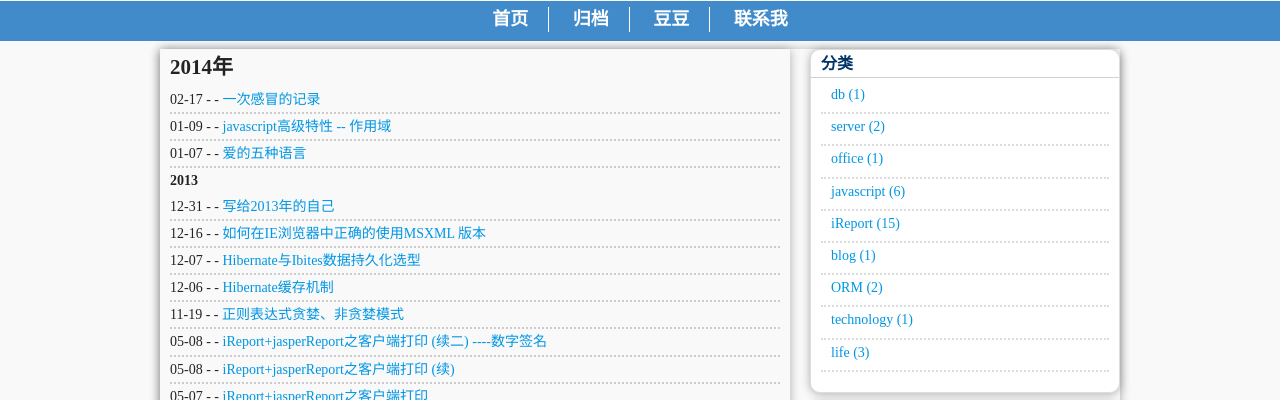
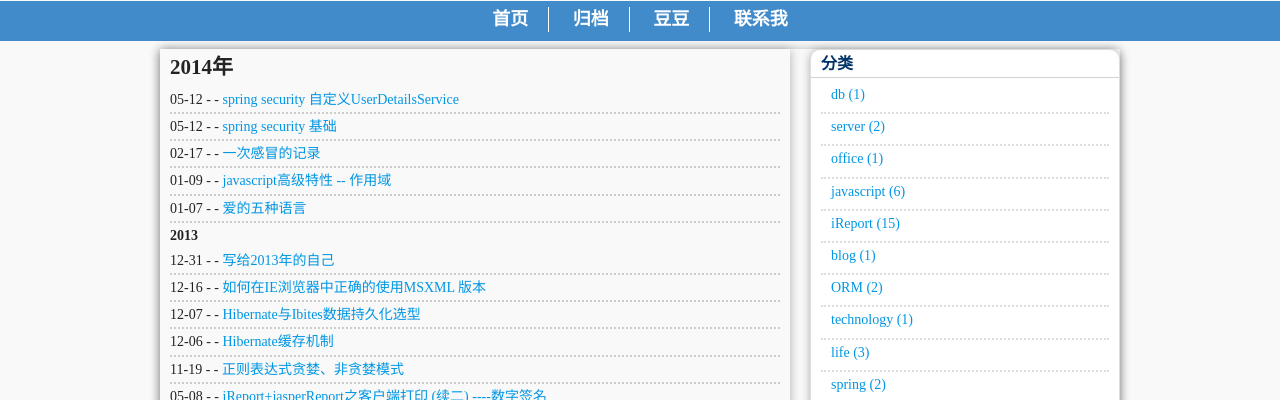
Before and after one commit to jutleo/jutleo.github.com, a Jekyll site: the page built from category.html, in a window 1280 px wide, cut to the strip 0-400 px from the top of the page. Built offline with Jekyll 4.4.1, drawn with Linux system fonts in a browser that asks for light colours; Markdown is read by kramdown in place of the engine named in the settings; some of the changed lines change nothing that is shown.

Commit message:
又一篇

```diff
--- /dev/null
+++ b/_posts/2014-05-12-spring-security-01.md
@@ -0,0 +1,58 @@
+---
+layout: post
+title: "spring security 基础"
+tagline: "spring securiy自我理解，及如何解决实际问题"
+categories: spring
+description: "&emsp;系统中用到spring security框架，集成开源cas实现单点登录"
+tags: spring
+---
+##开篇
+&emsp;如果你对`spring security`有疑问，请先阅读官方文档，由于本文提到的`spring security`是基于2.0.8版本的，可能跟最新3的版本有出入，请自行查阅文档，思路都是想通的。
+
+##说明
+&emsp;`spring security`是基于`spring AOP` 和 `Servlet`的安全过滤框架，基于Web请求访问和方法调用处理身份验证和授权。试想它出现在系统中的原因及作用？
+
+##原理
+&emsp;`spring security`分为三部分：安全拦截、身份认证、授权资源
+
+&emsp;`AbstractSecurityInterceptor` 负责拦截所有用户请求，`FilterSecurityInterceptor`负责使用过滤用户的权限，在过滤用户权限时，`spring security`使用认证管理器(`AuthenticationManager`)
+&emsp;调用认证提供者('AuthenticationProvider')去认证用户是否合法，认证提供者通过调用`UserDetailsService`接口的`loadUserByUsername`方法实现用户验证。
+&emsp;`spring`默认为我们提供了，权限提供者`DaoAuthencationProvider`，实现从数据库进行密码验证。
+&emsp;`spring`默认为我们提供了`UserDetailsService`的实现`JdbcDaoImpl`，实现用户信息、权限信息加载。
+
+&emsp;当认证通过后，受保护资源才可以访问。用户通过认证后`spring security`将会写入认证标识到本地线程。
+
+##具体配置
+
+	<security:http auto-config="true" access-denied-page="/core/login/loginError.jsp?login_error=1">
+		<security:form-login login-page="/core/login/login.jsp" authentication-failure-url="/core/login/loginError.jsp?login_error=1" default-target-url="/core/pcis_main.jsp" />
+        <security:logout logout-success-url="/core/login/login.jsp" />
+		<security:intercept-url pattern="/core/login/**" filters="none" />
+		<security:intercept-url pattern="/core/skin/**" filters="none" />
+		<security:intercept-url pattern="/core/js/**" filters="none" />
+		<security:intercept-url pattern="/**" access="ROLE_EVERYONE" />
+	</security:http>
+
+`auto-config="true"` 表示使用默认的过滤器链条，也可自定义，请参阅官方文档
+`access-denied-page` 无权限时的跳转页
+`security:form-login` 控制登录页面
+`login-page` 登录页
+`authentication-failure-url` 登录失败页
+`default-target-url` 认证且有权限后的默认跳转页
+
+&emsp;以下是认证管理配置
+
+	<authentication-manager>
+	    <authentication-provider>
+	        <password-encoder hash="md5">
+	            <salt-source user-property="username"/>
+	        </password-encoder>
+	        <jdbc-user-service data-source-ref="dataSource"
+	            users-by-username-query="select username,password,enabled from tb_user where username = ? and enabled = 1"
+	            authorities-by-username-query="select u.username,r.name from t_user u join user_role ur on u.uid = ur.uid join t_role r on r.rid = ur.rid where u.username = ?" />
+	    </authentication-provider>
+	</authentication-manager>
+
+&emsp;认证提供者默认使用的是DaoAuthenticationProvider，可选配置 密码加密方式，提供数据源 用户信息sql、权限sql
+
+结合spring framework 将会提供默认的登录提示。不在赘述。
--- /dev/null
+++ b/_posts/2014-05-12-spring-security-02.md
@@ -0,0 +1,41 @@
+---
+layout: post
+title: "spring security 自定义UserDetailsService"
+tagline: "spring securiy自我理解，及如何解决实际问题"
+categories: spring
+description: "&emsp;系统中用到spring security框架，集成开源cas实现单点登录"
+tags: spring
+---
+##开篇
+&emsp;接上篇，一般系统的权限设计不仅仅是`spring security`为我们提供的那么简单，当需要定制时如何处理？
+
+##原理
+&emsp;上篇提到，`spring`默认为我们提供了`UserDetailsService`的实现`JdbcDaoImpl`，用来实现用户信息、权限信息的加载，而加载的过程也不需要我们干预，只需要配置简单的
+	SQL即可。现实中，用户的权限信息不仅仅这么简单，这时候需要我们自己去扩展UserDetailsService的实现。
+实现`UserDetailsSevice`只需要继承自`JdbcDaoImpl`即可，`JdbcDaoImpl`需要注入一个数据源来通过数据库进行验证及获取用户信息、权限信息。
+
+&emsp;`UserDetailsSevice`需要注入两个SQL分别用来查询用户信息、权限信息，对应的属性名称分别为`usersByUsernameQuery`和`authoritiesByUsernameQuery`，我们需要重写`loadUserByUsername`，
+此方法将会返回一个`UserDetails`对象，存储用户的上下文信息。
+
+##配置自己的UserDetailsService实现
+
+	<bean id="userDetailsService"
+		class="org.leo.security.SecurityJdbcDaoImpl" p:dataSource-ref="dataSource"
+		p:usersByUsernameQuery="SELECT op.C_OPER_ID,op.C_OPER_CNM,opdpt.C_DPT_CDE,dpt.C_DPT_ABR,op.C_PASSWD,op.C_IS_VALID,op.C_OP_DIFF,op.C_DPT_DIFF,op.C_PRD_DIFF,op.C_DPT_PERM,dpt.C_DPT_REL_CDE,dpt.N_DPT_LEVL,op.C_REL_CDE,op.C_SRC,dpt.C_DPT_DISP_CDE,dpt.C_DPT_OUT_CDE
+                FROM WEB_ORG_OPER op,WEB_GRT_USR_OP_DPT opdpt,WEB_ORG_DPT dpt
+                WHERE  opdpt.C_DPT_CDE = dpt.C_DPT_CDE
+                AND op.C_OPER_ID = opdpt.C_OPER_ID
+                AND op.C_OPER_ID = ?"
+		p:authoritiesByUsernameQuery="SELECT DISTINCT op.C_OPER_ID,r.c_opgrp_cde
+				FROM WEB_GRT_ROLE r,WEB_GRT_USR_ROLE ur,WEB_ORG_OPER op,WEB_GRT_USR_OP_DPT opdpt
+				WHERE r.c_opgrp_cde =ur.c_opgrp_cde AND ur.C_OPER_ID =opdpt.C_OPER_ID  AND ur.C_OPER_ID =op.C_OPER_ID AND ur.C_DPT_CDE =opdpt.C_DPT_CDE
+				AND op.C_OPER_ID = ?"/>
+
+&emsp;`UserDetailsService`就是一个普通的spring bean，配置起来比较简单。
+&emsp;`org.leo.security.SecurityJdbcDaoImpl`的实现其实父类已经帮我们处理了，看看`spring security`的`JdbcDaoImpl`类源码基本就知道如何写了。
+
+&emsp;配置好了自己的实现的`UserDetailsService`,如何让`spring security`认识呢？看看下面的配置：
+
+	<security:authentication-provider user-service-ref="userDetailsService"/>
+
+&emsp;这一句即可告诉`spring security`，对于默认的认证管理(`AuthenticationManager`)，默认的认证提供者(`AuthenticationProvider`),我们使用我们自己定义的信息服务。
```
Also changed, not shown: _posts/2014-02-17-A-Sick-Record.md (line endings or trailing spaces), static/img/20140319001.png (added).
